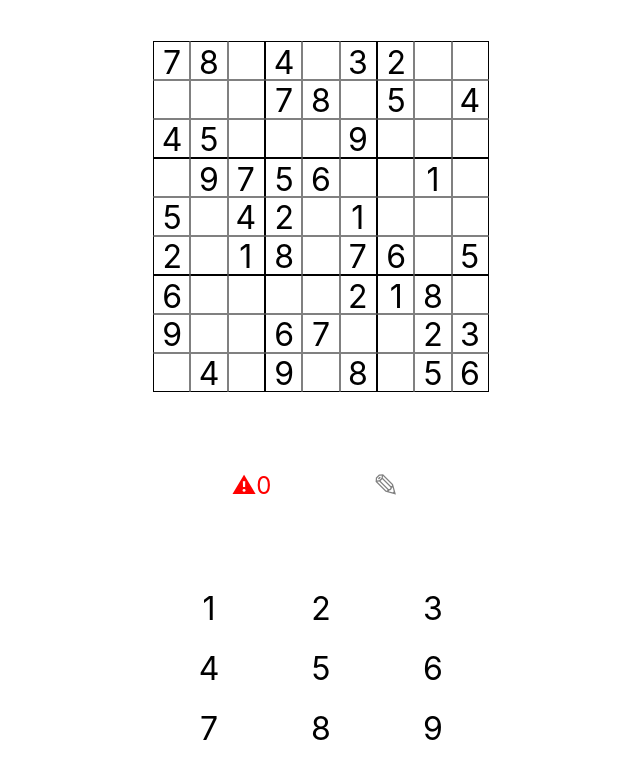
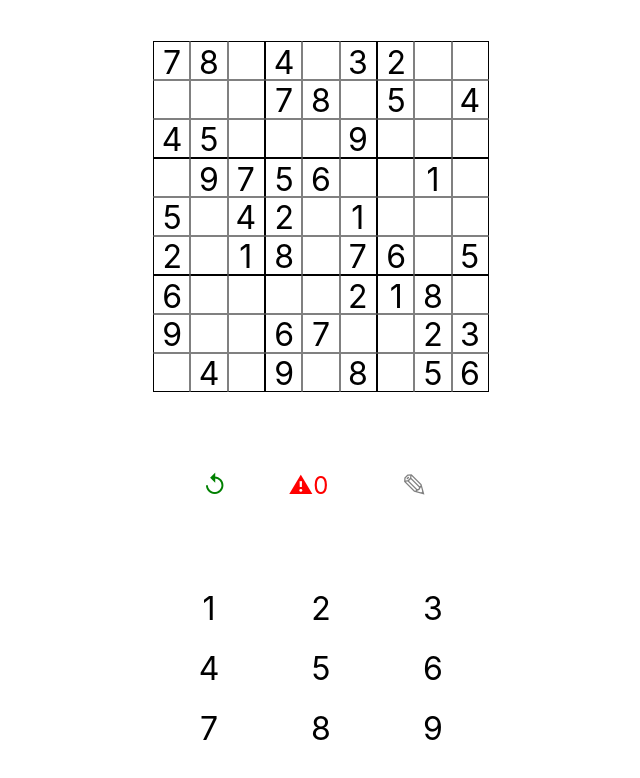
Before and after one commit to penkar/sudoku, a React (Create React App) app: page / in a window 1280 px wide. Shown: the top 778 px of the page, without its empty margins (319-959 px from the left). Built offline with nearby package versions, Linux system fonts and the light colour scheme.

Commit message:
Restart button and action added

```diff
--- a/src/App.css
+++ b/src/App.css
@@ -91,6 +91,10 @@
   max-width: 360px;
   margin: 0;
 }
+.control-panel__restart {
+  color: green;
+  font-size: 1.5em;
+}
 .control-panel__errors {
   color: red;
   font-size: 1.5em;
--- a/src/components/ControlPanel.tsx
+++ b/src/components/ControlPanel.tsx
@@ -6,6 +6,9 @@ export const ControlPanel = () => {
 
   return (
     <div className="control-panel">
+      <div className="control-panel__restart" onClick={actions?.restart}>
+        &#8634;
+      </div>
       <div className="control-panel__errors">&#9888;{errors}</div>
       <div
         className={cn("control-panel__pencil", { "edit-mode": editMode })}
--- a/src/contexts/useBoard.tsx
+++ b/src/contexts/useBoard.tsx
@@ -28,6 +28,7 @@ interface ReducerType {
 
 interface PublicInterface extends ReducerType {
   actions?: {
+    restart: () => void;
     selectCell: (cell: number) => void;
     selectNumberCell: (num: number) => void;
     selectNumber: (num: number) => void;
@@ -125,23 +126,22 @@ function boardReducer(state: ReducerType, action: ActionType): ReducerType {
     }
     case "SELECT_NUMBER": {
       // Action called when user clicks on a number from the number pad.
-      let currentNumber = action.num;
       const currentCell = state.currentCell || 0;
       const value = state.board[currentCell].value;
 
-      if (value === currentNumber) {
+      if (value === action.num) {
         const board = state.board;
         const cell = {
           ...board[currentCell],
-          fieldValue: currentNumber,
+          fieldValue: value,
         };
         board[currentCell] = cell;
         const currentState = compareCells(board) ? 2 : 0;
         return {
           ...state,
           board,
-          currentNumber,
           currentCell: undefined,
+          currentNumber: value,
           currentState: currentState,
         };
       } else {
@@ -177,7 +177,7 @@ function BoardProvider({ children }: ProviderLayer) {
     dispatch,
   ] = React.useReducer(boardReducer, initialState);
 
-  React.useEffect(() => {
+  const startNewBoard = () => {
     const newBoard = createBoard().map((value) => {
       const hiddenField = Math.random() > difficulty;
       return {
@@ -189,6 +189,10 @@ function BoardProvider({ children }: ProviderLayer) {
       };
     });
     dispatch({ type: "SET_NEW_BOARD", board: newBoard });
+  };
+
+  React.useEffect(() => {
+    startNewBoard();
   }, [difficulty]);
 
   const exposedState: PublicInterface = {
@@ -199,6 +203,7 @@ function BoardProvider({ children }: ProviderLayer) {
     editMode: editMode,
     errors: errors,
     actions: {
+      restart: startNewBoard,
       selectCell: (cell?: number) => dispatch({ type: "SELECT_CELL", cell }),
       selectNumberCell: (num: number) =>
         dispatch({ type: "SELECT_CELL_FIELD_VALUE", num }),
```
